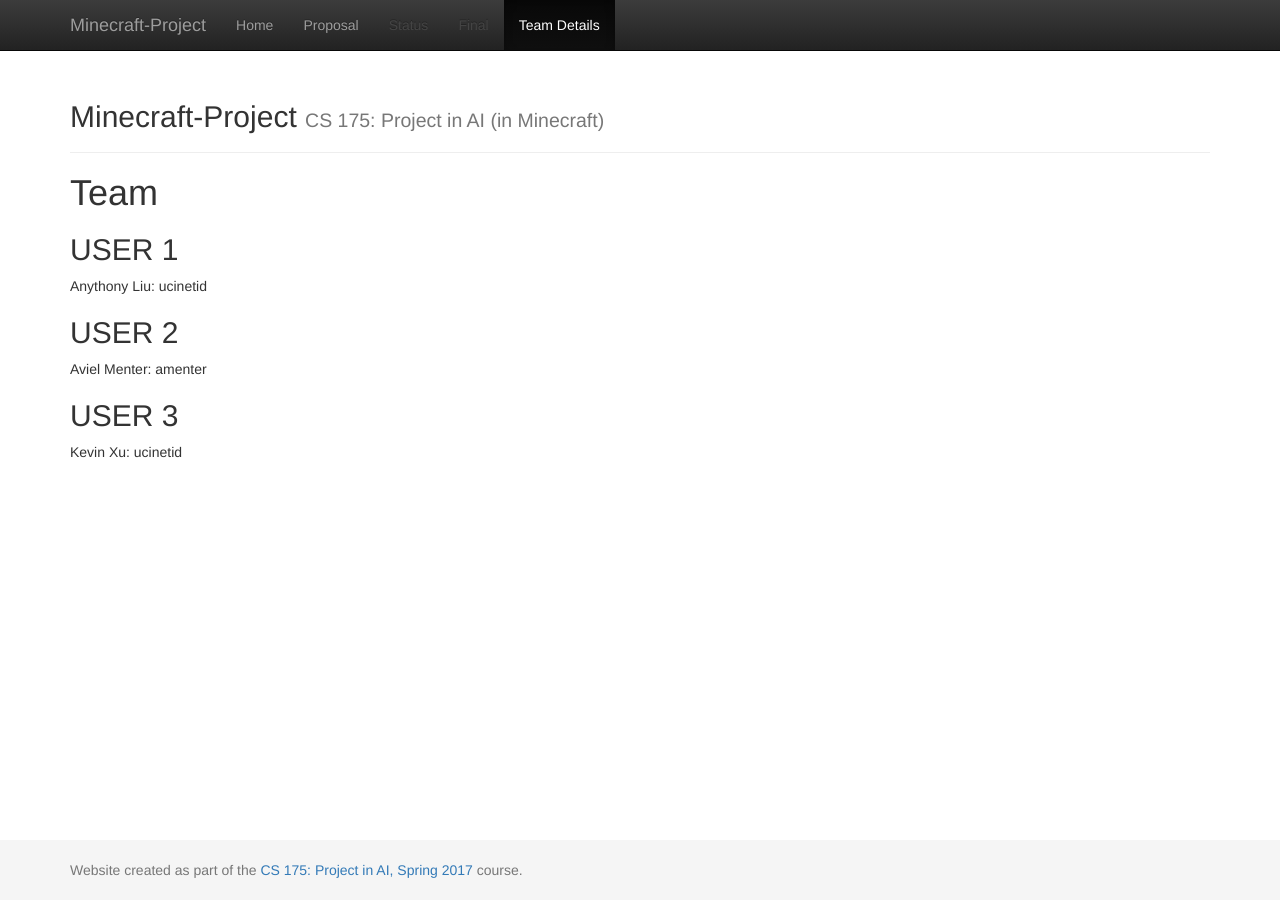
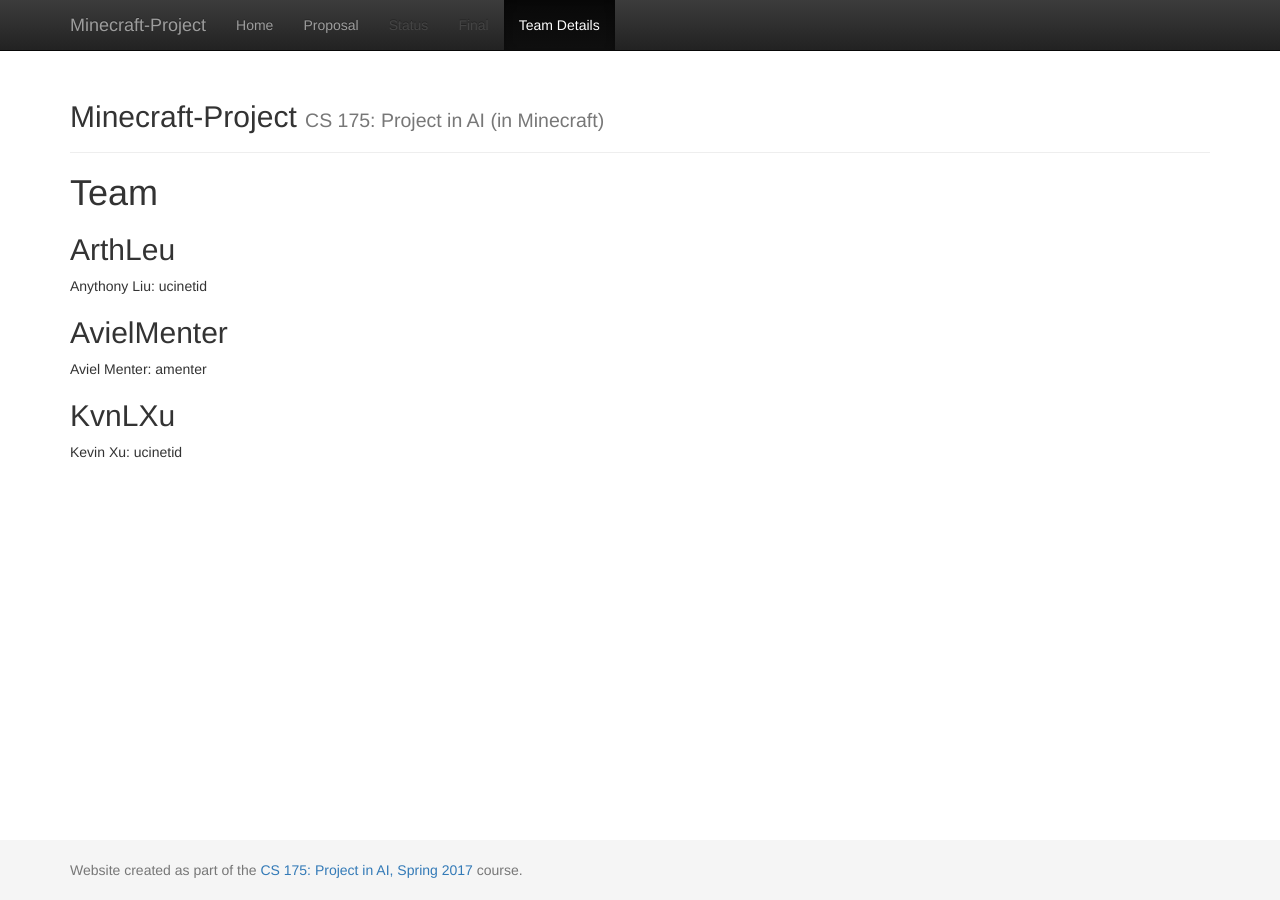
Before and after one commit to r58Playz/MinePac, a Jekyll site: the page built from docs/team.md, in a window 1280 px wide. Built offline with Jekyll 4.4.1, drawn with Linux system fonts in a browser that asks for light colours.

Commit message:
added github usernames

```diff
--- a/docs/team.md
+++ b/docs/team.md
@@ -6,11 +6,11 @@
 # {{ page.title }}
 
 
-## USER 1
+## ArthLeu
 Anythony Liu: ucinetid
 
-## USER 2
+## AvielMenter
 Aviel Menter: amenter
 
-## USER 3
+## KvnLXu
 Kevin Xu: ucinetid
```
